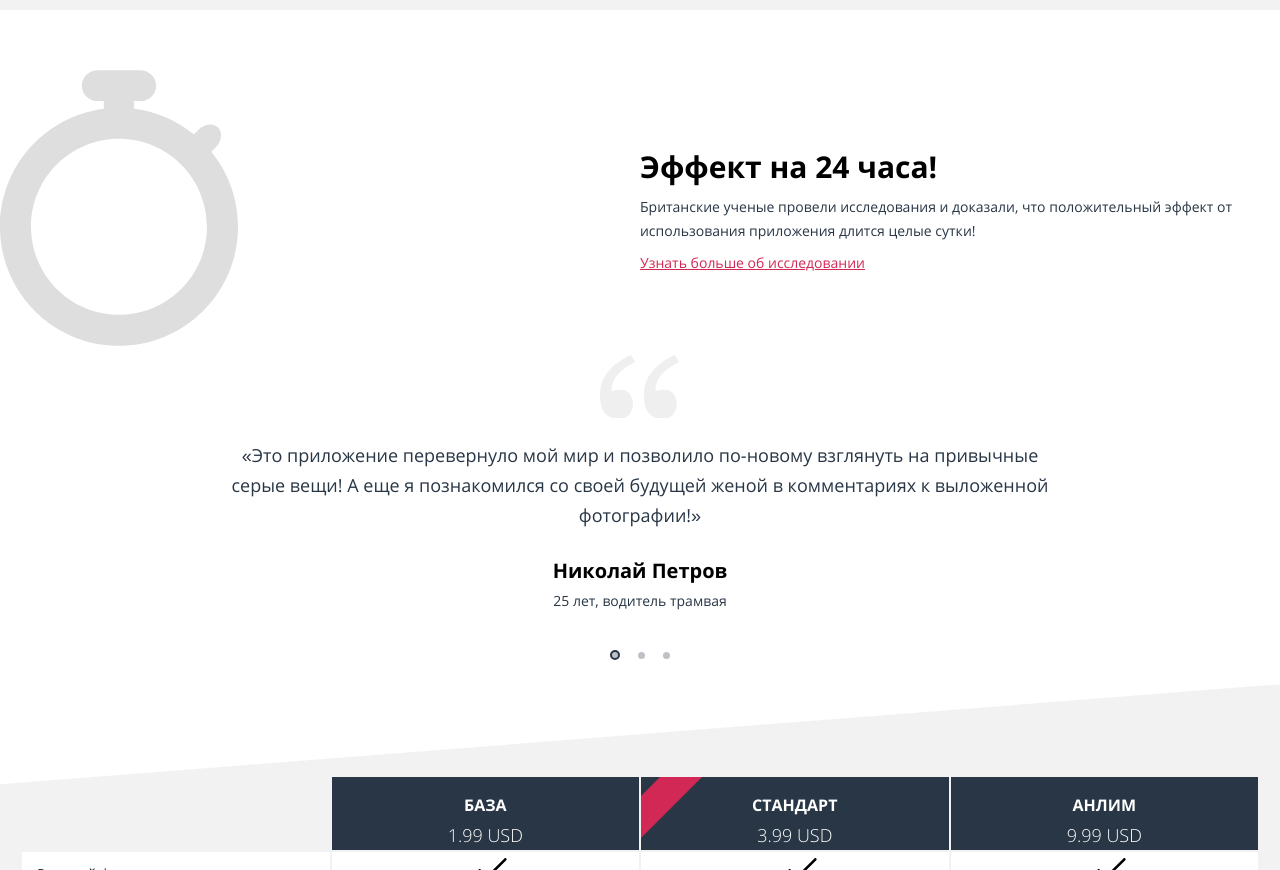
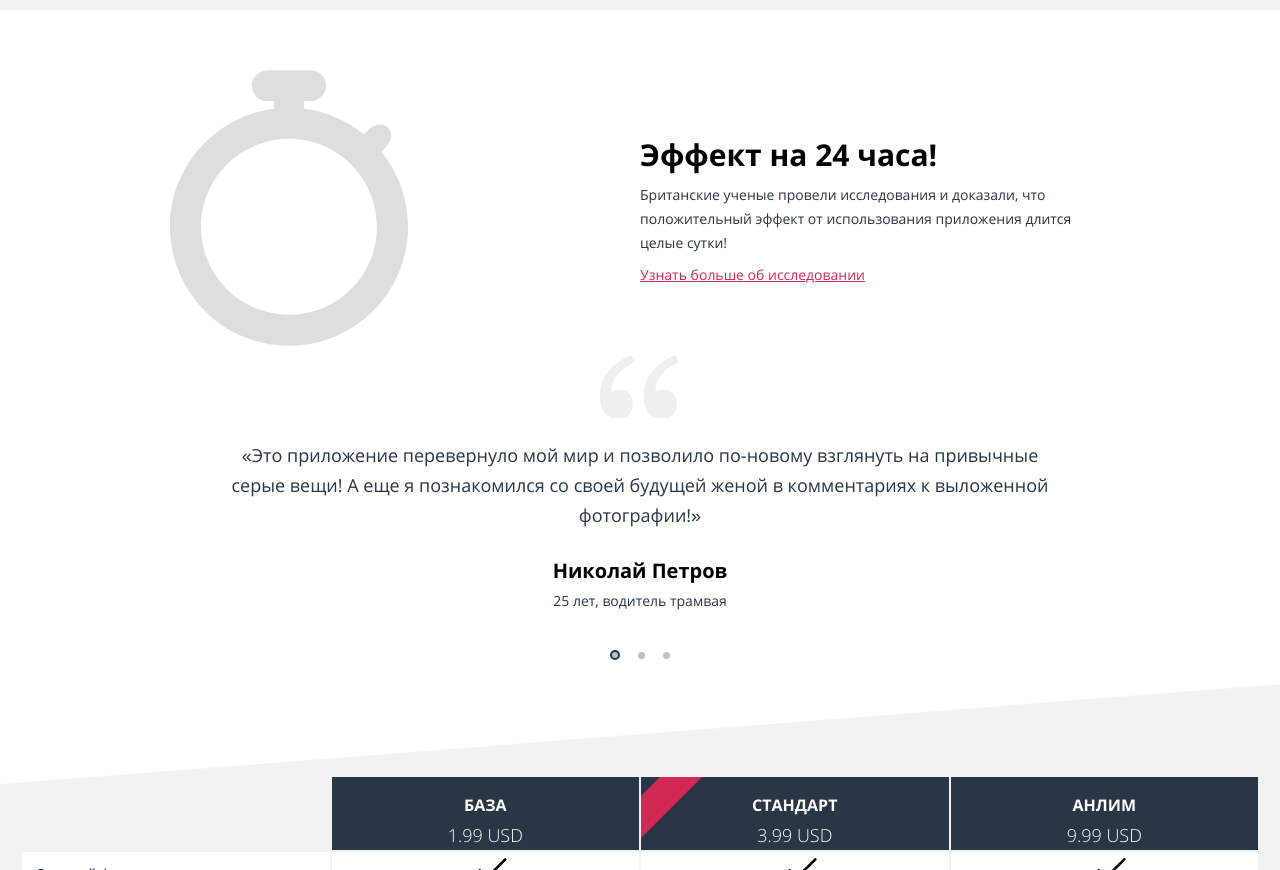
Before and after one commit to VeraMos/802277-pink, a website: page source/index.html in a window 1280 px wide. Shown: the part 1782-2652 px from the top of the page. Drawn offline with nearby package versions, Linux system fonts and the light colour scheme; files that its build step writes are made by us from their sources; files whose address does not match are found by name.

Commit message:
Исправление ошибки

```diff
--- a/source/index.html
+++ b/source/index.html
@@ -117,7 +117,7 @@
       </div>
       </section>
       <section class="timer">
-        <div class="timer__wrapper">
+        <div class="wrapper timer__wrapper">
           <div class="timer__image">
             <img src="img/icon-timer.svg" width="238" height="276" alt="Таймер">
           </div>
```
